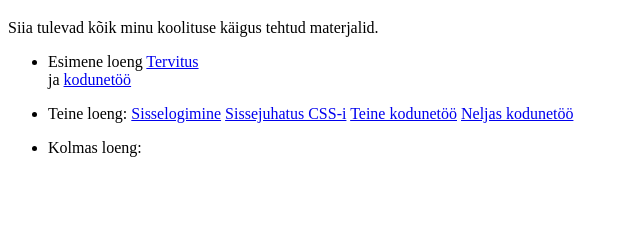
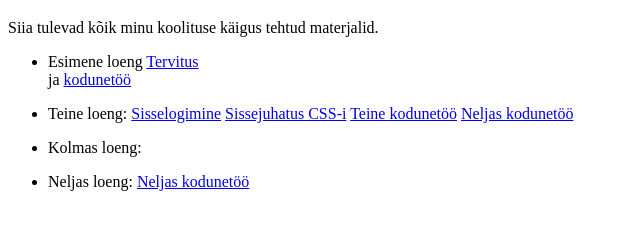
Before and after one commit to irisherman/Projektid, a plain HTML site: page index.html in a window 1280 px wide. Shown: the part 61-290 px from the top of the page, without its empty margins (0-640 px from the left). Drawn offline with Linux system fonts and the light colour scheme.

Commit message:
Update index.html

```diff
--- a/index.html
+++ b/index.html
@@ -26,5 +26,10 @@
 
     </li>
 </ul>
+<ul>
+    <li>Neljas loeng:
+        <a href="loeng04/index.html">Neljas kodunetöö</a>
+    </li>
+</ul>
 </body>
 </html>
```
